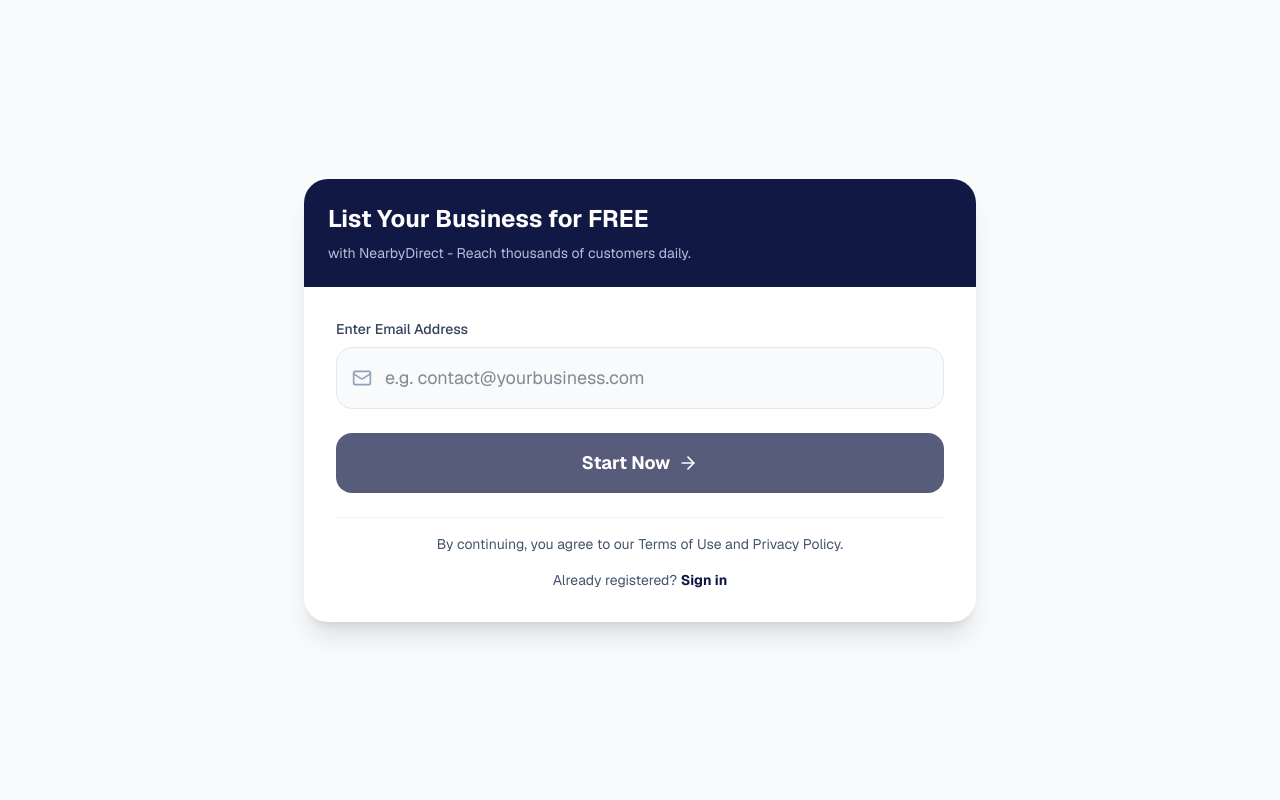
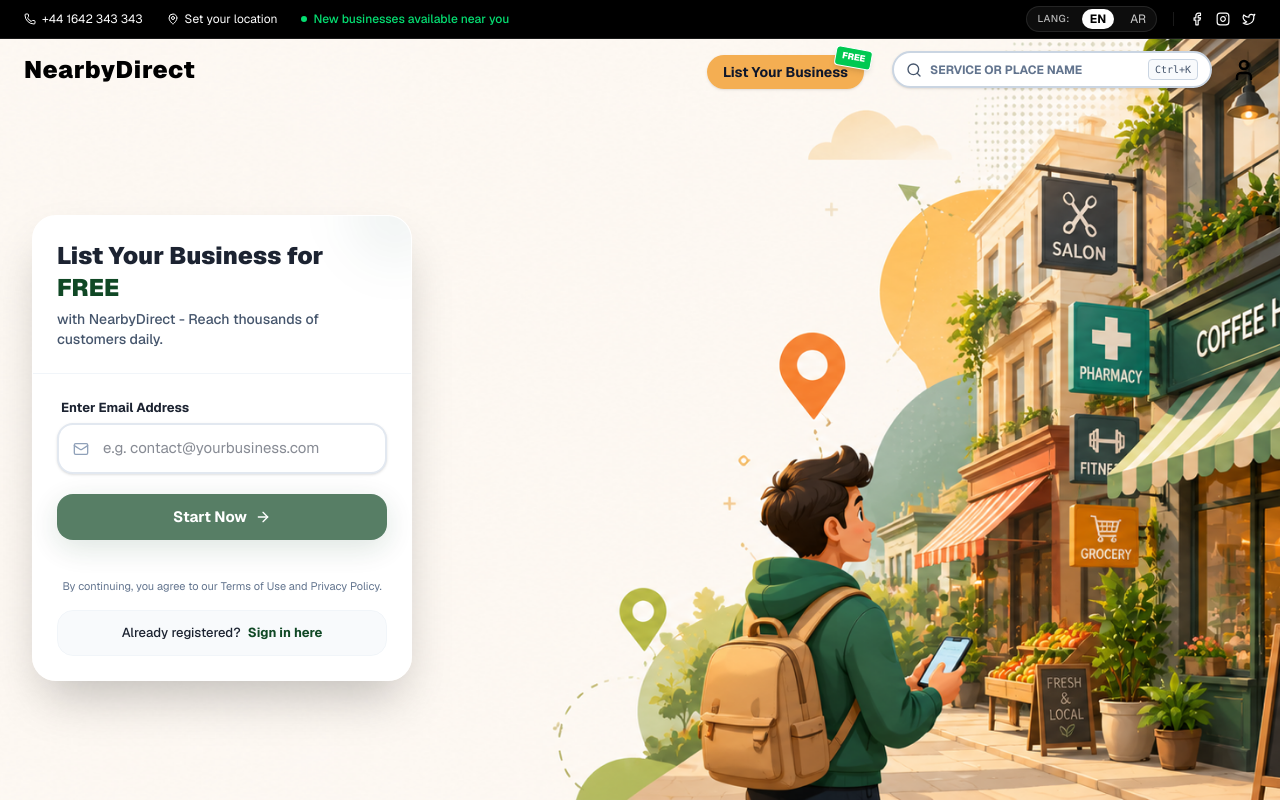
Before and after one commit to Kuthaka/LocalDial-Frontend-v1, a Next.js app: page /business/signup in a window 1280 px wide. Built offline with nearby package versions, Linux system fonts and the light colour scheme.

Commit message:
feat - signup page modigfied

```diff
--- a/src/app/(auth)/business/signup/page.tsx
+++ b/src/app/(auth)/business/signup/page.tsx
@@ -5,6 +5,7 @@
 import { useRouter, useSearchParams } from 'next/navigation'
 import { motion, AnimatePresence } from 'framer-motion'
 import { sendOtp, verifyOtp, registerBusinessComplete } from '@/app/actions/auth'
+import Navbar from '@/components/Navbar'
 import {
   Building2,
   Mail,
@@ -242,49 +243,69 @@
 
   return (
     <>
+      <Navbar />
       <AnimatePresence mode="wait">
         {step === 1 && (
-          <StepContainer key="step1" step={step} title="List Your Business for FREE" subtitle="with NearbyDirect - Reach thousands of customers daily.">
-            <form onSubmit={handleEmailSubmit} className="space-y-6">
-              <div className="space-y-2">
-                <label className="text-sm font-medium text-slate-700 block">Enter Email Address</label>
-                <div className="relative">
-                  <Mail className="absolute left-4 top-1/2 -translate-y-1/2 w-5 h-5 text-slate-400" />
+          <div key="step1" className="min-h-screen relative flex items-center bg-cover bg-center" style={{ backgroundImage: "url('/banners/business-signup.png')" }}>
+            <div className="relative z-10 w-full max-w-7xl mx-auto px-4 sm:px-6 lg:px-8 flex">
+              <motion.div
+                initial={{ opacity: 0, x: -20 }}
+                animate={{ opacity: 1, x: 0 }}
+                exit={{ opacity: 0, x: -20 }}
+                className="w-full max-w-[380px] mt-24 bg-white/95 backdrop-blur-sm rounded-3xl shadow-2xl overflow-hidden border border-white/20"
+              >
+                <div className="bg-white/60 p-6 relative overflow-hidden border-b border-slate-100">
+                  <div className="absolute top-0 right-0 w-24 h-24 bg-[#104825]/5 rounded-full -translate-y-1/2 translate-x-1/3 blur-xl"></div>
+                  <h1 className="text-2xl font-black mb-1.5 relative z-10 text-[#1c2331]">List Your Business for <span className="text-[#104825]">FREE</span></h1>
+                  <p className="text-slate-600 text-sm font-medium relative z-10 leading-snug">with NearbyDirect - Reach thousands of customers daily.</p>
+                </div>
+                <div className="p-6">
+                  <form onSubmit={handleEmailSubmit} className="space-y-5">
+                    <div className="space-y-1.5">
+                      <label className="text-[13px] font-bold text-[#1c2331] block ml-1">Enter Email Address</label>
+                      <div className="relative group">
+                        <Mail className="absolute left-4 top-1/2 -translate-y-1/2 w-4 h-4 text-slate-400 group-focus-within:text-[#104825] transition-colors" />
                         <input
                           type="email"
                           required
                           value={email}
                           onChange={(e) => setEmail(e.target.value)}
-                    className="w-full pl-12 pr-4 py-4 bg-slate-50 border border-slate-200 rounded-xl focus:outline-none focus:ring-2 focus:ring-[#111844] focus:border-transparent transition-all text-lg"
+                          className="w-full pl-11 pr-4 py-3 bg-white border-2 border-slate-200 rounded-xl focus:outline-none focus:ring-4 focus:ring-[#104825]/10 focus:border-[#104825] transition-all text-[15px] shadow-sm"
                           placeholder="e.g. contact@yourbusiness.com"
                         />
                       </div>
                     </div>
 
                     {error && (
-                <div className="bg-red-50 text-red-600 p-4 rounded-lg text-sm border border-red-100">
-                  {error}
+                      <div className="bg-red-50 text-red-600 p-3 rounded-xl text-sm border border-red-100 flex items-start gap-2">
+                        <Info className="w-4 h-4 shrink-0 mt-0.5" />
+                        <p>{error}</p>
                       </div>
                     )}
 
                     <button
                       type="submit"
                       disabled={loading || !email}
-                className="w-full bg-[#111844] hover:bg-[#111844]/90 text-white font-bold py-4 px-4 rounded-xl transition-all flex items-center justify-center gap-2 disabled:opacity-70 text-lg"
+                      className="w-full bg-[#104825] hover:bg-[#0c361c] text-white font-bold py-3 px-4 rounded-xl transition-all flex items-center justify-center gap-2 disabled:opacity-70 text-[15px] shadow-[0_8px_30px_rgba(16,72,37,0.2)] hover:shadow-[0_8px_30px_rgba(16,72,37,0.3)] hover:-translate-y-0.5 active:translate-y-0"
                     >
-                {loading ? <Loader2 className="w-6 h-6 animate-spin" /> : 'Start Now'}
-                <ArrowRight className="w-5 h-5" />
+                      {loading ? <Loader2 className="w-5 h-5 animate-spin" /> : 'Start Now'}
+                      <ArrowRight className="w-4 h-4" />
                     </button>
-              <div className="pt-4 border-t border-slate-100 mt-6 text-center">
-                <p className="text-sm text-slate-600">
+                    <div className="pt-4 mt-6 text-center">
+                      <p className="text-[11px] text-slate-500 mb-4 leading-tight">
                         By continuing, you agree to our Terms of Use and Privacy Policy.
                       </p>
-                <p className="mt-4 text-sm text-slate-600">
-                  Already registered? <Link href="/business/login" className="text-[#111844] font-bold hover:underline">Sign in</Link>
+                      <div className="bg-slate-50 rounded-xl p-3 border border-slate-100">
+                        <p className="text-[13px] text-[#1c2331] font-medium">
+                          Already registered? <Link href="/business/login" className="text-[#104825] font-bold hover:underline ml-1">Sign in here</Link>
                         </p>
                       </div>
+                    </div>
                   </form>
-          </StepContainer>
+                </div>
+              </motion.div>
+            </div>
+          </div>
         )}
 
         {step === 2 && (
```
Also changed, not shown: public/banners/business-signup.png (added), public/icons/airplane.webp (added). Lines whose indentation alone changed are shown as unchanged.
